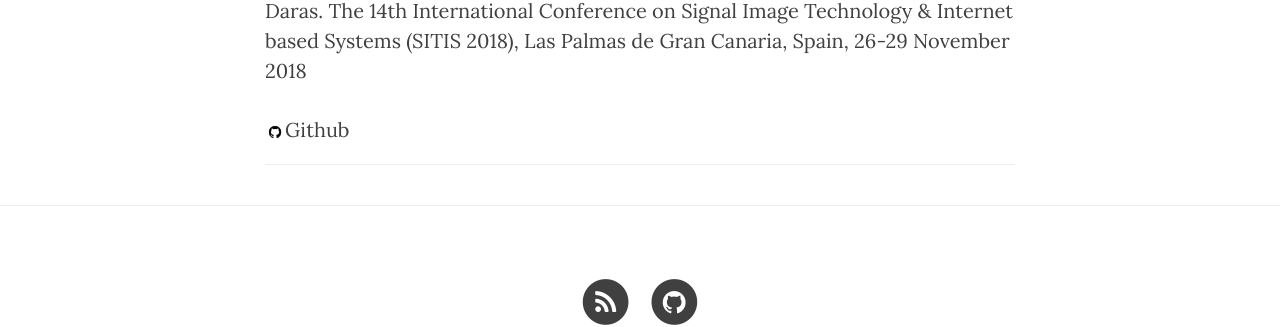
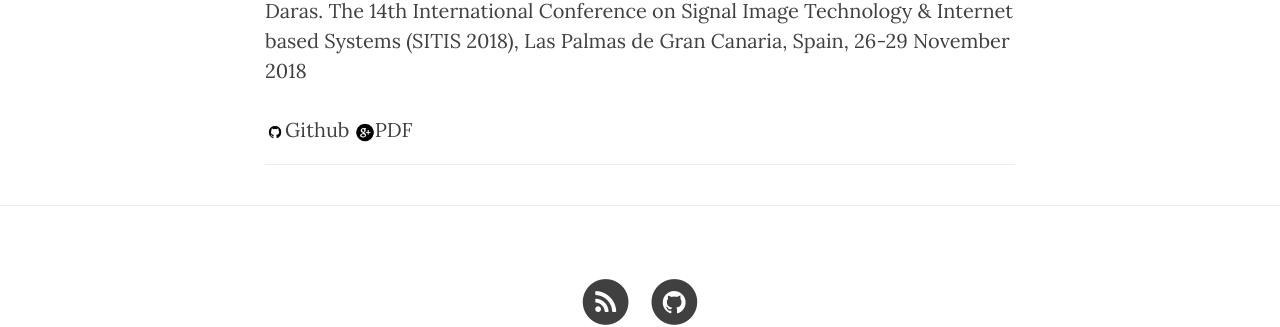
Before and after one commit to VCL3D/vcl3d.github.io, a Jekyll site: the page built from publications.html, in a window 1280 px wide. Shown: the part 533-860 px from the top of the page. Built offline with Jekyll 4.4.1, drawn with Linux system fonts in a browser that asks for light colours; nearby versions of some CDN libraries.

Commit message:
Signed-off-by: ssaroglou <saroglou@iti.gr>

```diff
--- a/_data/publications.yml
+++ b/_data/publications.yml
@@ -2,5 +2,6 @@
 
 - name: "A low-cost, flexible and portable volumetric capturing system"
   info: Vladimiros Sterzentsenko, Antonis Karakottas, Alexandros Papachristou, Nikolaos Zioulis, Alexandros Doumanoglou, Dimitrios Zarpalas, and Petros Daras. The 14th International Conference on Signal Image Technology & Internet based Systems (SITIS 2018), Las Palmas de Gran Canaria, Spain, 26-29 November 2018
-  github: http://vcl.iti.gr/vclNew/wp-content/uploads/2018/11/low-cost-flexible.pdf
+  github: https://github.com/VCL3D/VolumetricCapture
+  pdf: http://vcl.iti.gr/vclNew/wp-content/uploads/2018/11/low-cost-flexible.pdf
   visible: true
--- a/publications.html
+++ b/publications.html
@@ -16,7 +16,7 @@
 	<span class="social-share-googleplus"><a href="{{ publication.github }}" title="Github"><img src="{{ "/img/icons/github-icon.png" | prepend: site.baseurl }}" style="height:20px">Github</a></span>
 	{% endif %}
 	{% if publication.pdf %}
-	<span class="social-share-googleplus"><a href="{{ publication.pdf }}" title="PDF"><img src="{{ "/img/icons/gplus-icon.png" | prepend: site.baseurl }}" style="height:20px">PDF</a></span>
+	<span class="social-share-googleplus"><a href="{{ publication.pdf }}" title="Google Plus"><img src="{{ "/img/icons/gplus-icon.png" | prepend: site.baseurl }}" style="height:20px">PDF</a></span>
 	{% endif %}
 	{% if publication.url %}
 	<span class="social-share-googleplus"><a href="{{ publication.url }}" title="Google Plus"><img src="{{ "/img/icons/url-icon.png"| prepend: site.baseurl }}" style="height:20px">Website</a></span>
```
